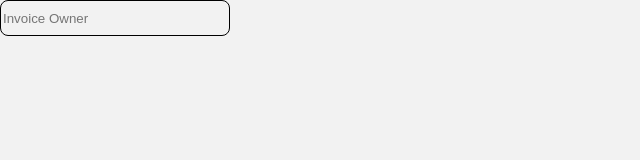
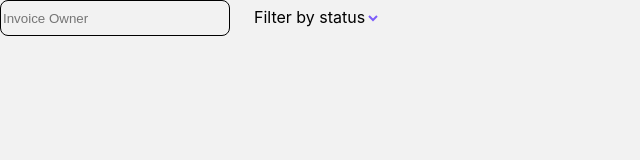
Before and after one commit to Ambush-Journey-Program/invoice-app-react-MarcelloAragoni, a React (Create React App) app: page / in a window 1280 px wide. Shown: the top 160 px of the page, without its empty margins (0-640 px from the left). Built offline with nearby package versions, Linux system fonts and the light colour scheme.

Commit message:
create status search filter feature (#5)
## invoice-app-React-MarcelloAragoni

## Description
create status search filter feature

## PrintScreen
<img width="517" alt="image" src="https://user-images.githubusercontent.com/32502447/205664155-438054b7-e82e-4e48-87fa-175c2ede9933.png">

```diff
--- /dev/null
+++ b/src/components/search-status/SearchStatus.jsx
@@ -0,0 +1,26 @@
+import './style.scss';
+
+export default function SearchStatus({ onChange, statusValue }) {
+  function handleChange(event) {
+    onChange(event.target.value);
+  }
+
+  return (
+    <>
+      <label htmlFor="status__filter" className="search__status--label">
+        Filter by status
+      </label>
+      <select
+        value={statusValue}
+        name="status__filter"
+        id="status"
+        className="search__status--box"
+        onChange={handleChange}>
+        <option value="">--</option>
+        <option value="paid">Paid</option>
+        <option value="pending">Pending</option>
+        <option value="draft">Draft</option>
+      </select>
+    </>
+  );
+}
--- /dev/null
+++ b/src/components/search-status/index.js
@@ -0,0 +1,2 @@
+import SearchStatus from './SearchStatus';
+export default SearchStatus;
--- /dev/null
+++ b/src/components/search-status/style.scss
@@ -0,0 +1,17 @@
+@import '../../root.scss';
+
+.search {
+
+  &__status {
+
+    &--box {
+      width: 1rem;
+      border: none;
+      background-color: var(--light-white);
+      color: $button-color;
+      margin-right: 2rem;
+    }
+
+  }
+
+}
--- a/src/pages/home/index.jsx
+++ b/src/pages/home/index.jsx
@@ -2,9 +2,11 @@ import { useState } from 'react';
 import { sortParams } from '../../utilities/consts';
 import { getInvoices } from '../../services/invoice';
 import SearchInput from '../../components/search-input';
+import SearchStatus from '../../components/search-status';
 
 export default function Home() {
   const [searchValue, setSearchValue] = useState('');
+  const [searchStatus, setSearchStatus] = useState('');
 
   const urlParams = new URLSearchParams({
     ...sortParams
@@ -13,7 +15,11 @@ export default function Home() {
   async function handleSubmit(event) {
     event.preventDefault();
 
-    const filterParams = [{ name: 'clientName', value: searchValue }];
+    const filterParams = [
+      { name: 'clientName', value: searchValue },
+
+      { name: 'status', value: searchStatus }
+    ];
 
     filterParams.forEach((filter) => {
       if (filter.value) {
@@ -29,6 +35,7 @@ export default function Home() {
   return (
     <form onSubmit={handleSubmit}>
       <SearchInput onChange={setSearchValue} value={searchValue} />
+      <SearchStatus onChange={setSearchStatus} statusValue={searchStatus} />
     </form>
   );
 }
--- a/src/utilities/consts.js
+++ b/src/utilities/consts.js
@@ -1,4 +1,4 @@
-export const BASE_URL = `https://ambushs-invoice-app.herokuapp.com/invoices`;
+export const BASE_URL = 'http://localhost:8000/invoices';
 
 export const DEFAULT_SORT = 'paymentDue';
 export const DEFAULT_SORT_ORDER = 'DESC';
```
